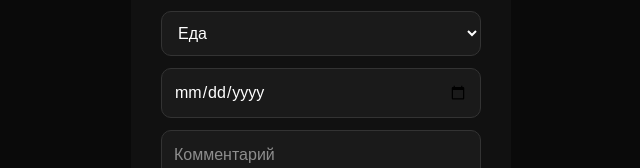
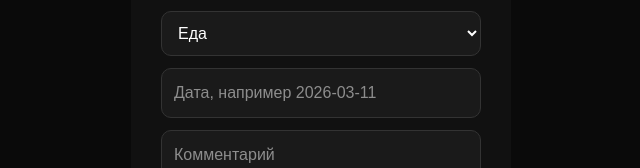
Before and after one commit to wallcraftmz-sys/finance-app, a Next.js app: page /expenses/new in a window 1280 px wide. Shown: the part 301-469 px from the top of the page, without its empty margins (319-959 px from the left). Built offline with nearby package versions, Linux system fonts and the light colour scheme.

Commit message:
add icons

```diff
--- a/app/expenses/new/page.tsx
+++ b/app/expenses/new/page.tsx
@@ -103,7 +103,8 @@ export default function NewExpensePage() {
           </select>
 
           <input
-            type="date"
+  type="text"
+  placeholder="Дата, например 2026-03-11"
   value={date}
   onChange={(e) => setDate(e.target.value)}
   style={{
--- a/app/income/new/page.tsx
+++ b/app/income/new/page.tsx
@@ -102,7 +102,8 @@ export default function NewIncomePage() {
           </select>
 
           <input
-            type="date"
+  type="text"
+  placeholder="Дата, например 2026-03-11"
   value={date}
   onChange={(e) => setDate(e.target.value)}
   style={{
```
Also changed, not shown: public/icon-192.png.jpg (added), public/icon-512.png.jpg (added). Lines whose indentation alone changed are shown as unchanged.
